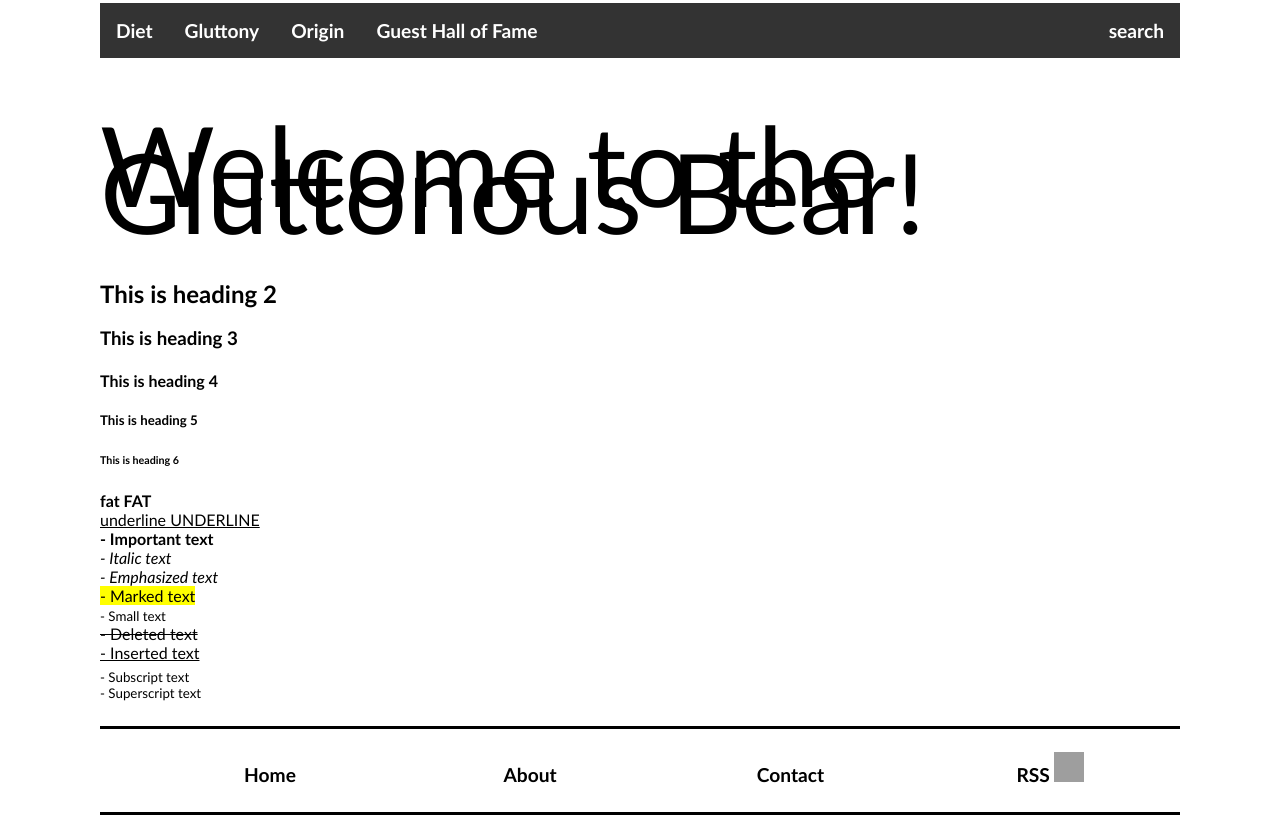
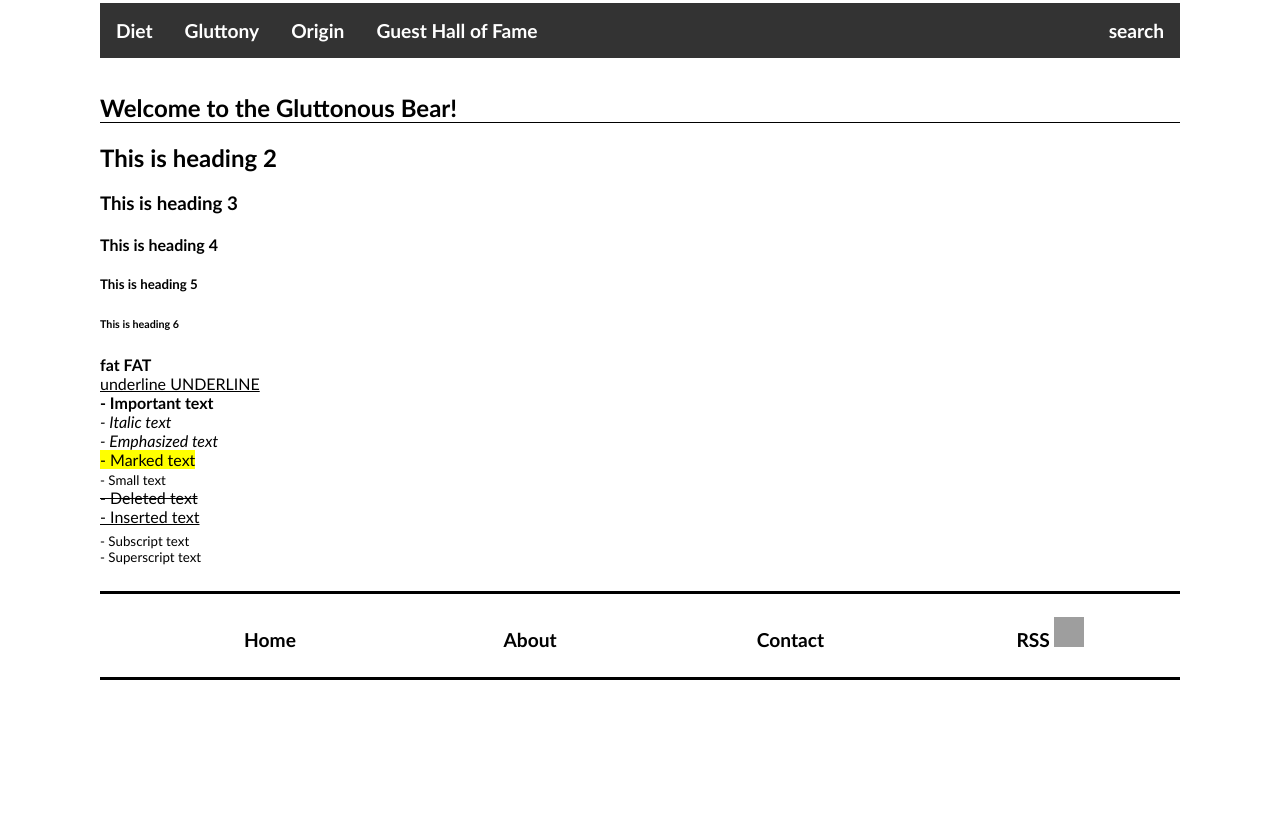
Before and after one commit to gluttonousbear/gluttonousbear.github.io, a Jekyll site: the page built from index.html, in a window 1280 px wide. Shown: the part 503-1326 px from the top of the page. Built offline with Jekyll 4.4.1, drawn with Linux system fonts in a browser that asks for light colours; after the commit the page ends 1191 px from its top, so only the background shows below that; grey boxes are pictures that could not be loaded.

Commit message:
Update main.css

```diff
--- a/css/main.css
+++ b/css/main.css
@@ -5,15 +5,13 @@
 		}
 		h1 {
 			font-family: "Trebuchet MS";
-			font-size: 111px;
-			font-style: normal;
-			font-variant: normal;
-			font-weight: 500;
-			line-height: 26.4px;
+			font-size: 150%;
 			display:block;
+			border:1px solid black;
 			border-top:0;
 			border-left:0;
 			border-right:0;
+
 		}
 		h2 {
 		}
```
